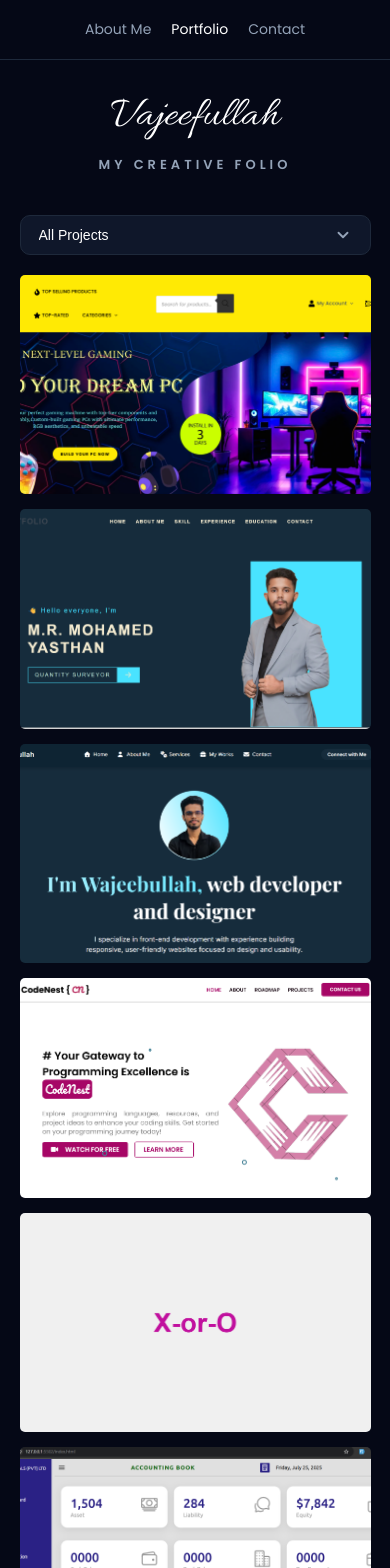
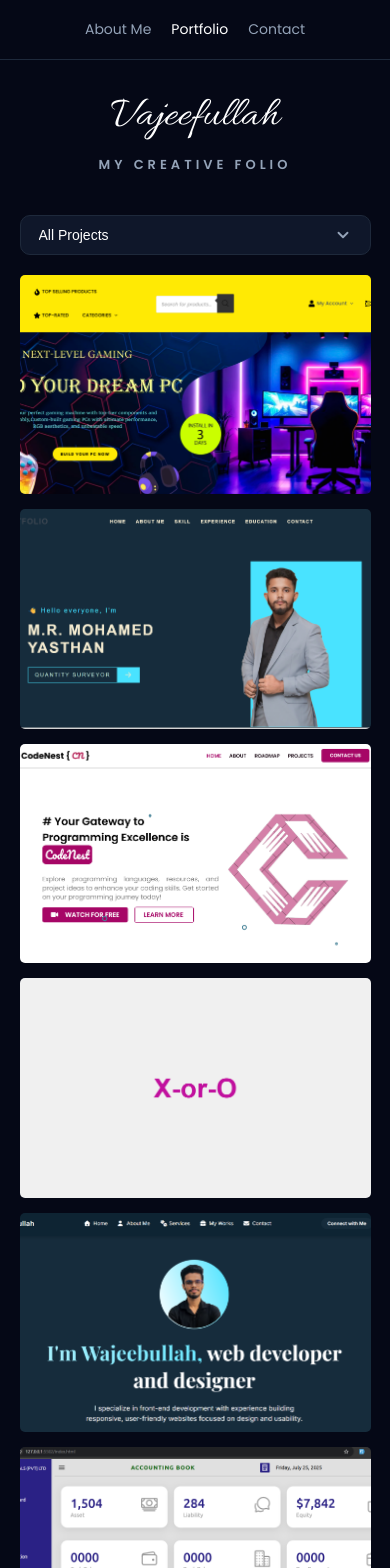
Before and after one commit to vajeeismail/vajeefullah-portfolio, a React (Vite) app: page / in a window 390 px wide. Shown: the top 1568 px of the page. Built offline with nearby package versions, Linux system fonts and the light colour scheme.

Commit message:
08: Projects Links and Responsive Update

```diff
--- a/src/data/projects.js
+++ b/src/data/projects.js
@@ -11,6 +11,21 @@ import accountbook from "../assets/projects/Software/AccountBookUI/accountbook-c
 import weatherapp from "../assets/projects/Software/WeatherApp/weatherapp-cover-img.png";
 import sorc from "../assets/projects/Software/SROC/sorc-cover-img.png";
 import didak from "../assets/projects/Software/DidakPOS/didak-cover-img.png";
+import vjcafe from "../assets/projects/Software/VJCafe/vj-cafe-cover-img.png";
+
+/* =========================
+   UI / UX Projects
+========================= */
+
+import eventManage from "../assets/projects/UIUX/EventManage/event-cover-img.png";
+import nmg from "../assets/projects/UIUX/NMG/nmg-cover-img.png";
+import travelAgency from "../assets/projects/UIUX/TravelAgencyUIUX/travelagency-cover-img.png";
+
+/* =========================
+   Graphic Design Projects
+========================= */
+
+import techcareFolio from "../assets/projects/Graphics/TechcareFolio/techcarefolio-cover-img.jpeg";
 
 const projects = [
 
@@ -19,7 +34,10 @@ const projects = [
         category: "Software",
         title: "Tech Care E-Commerce",
         slug: "tech-care",
-        cover: techcare
+        cover: techcare,
+        previewType: "website",
+        previewLink: "https://shop.techcare.qa/",
+        responsive: true
     },
 
     {
@@ -27,7 +45,32 @@ const projects = [
         category: "Software",
         title: "Personal Website Template 01",
         slug: "personal-website-template-01",
-        cover: personal01
+        cover: personal01,
+        previewType: "website",
+        previewLink: "https://yasthan.netlify.app/",
+        responsive: true
+    },
+
+    {
+        id: 4,
+        category: "Software",
+        title: "CodeNest",
+        slug: "codenest",
+        cover: codenest,
+        previewType: "website",
+        previewLink: "https://codenestsite.netlify.app/",
+        responsive: true
+    },
+
+    {
+        id: 5,
+        category: "Software",
+        title: "X or O Game",
+        slug: "x-or-o-game",
+        cover: tictactoe,
+        previewType: "website",
+        previewLink: "https://x-or-o-game.netlify.app/",
+        responsive: true
     },
 
     {
@@ -35,23 +78,10 @@ const projects = [
         category: "Software",
         title: "Personal Website Template 02",
         slug: "personal-website-template-02",
-        cover: personal02
-    },
-
-    {
-        id: 4,
-        category: "Software",
-        title: "CodeNest",
-        slug: "codenest",
-        cover: codenest
-    },
-
-    {
-        id: 5,
-        category: "Software",
-        title: "Tic Tac Toe",
-        slug: "tic-tac-toe",
-        cover: tictactoe
+        cover: personal02,
+        previewType: "website",
+        previewLink: "https://wajeebullah-portfolio.netlify.app/",
+        responsive: false
     },
 
     {
@@ -59,7 +89,10 @@ const projects = [
         category: "Software",
         title: "Account Book UI",
         slug: "account-book-ui",
-        cover: accountbook
+        cover: accountbook,
+        previewType: "website",
+        previewLink: "https://accountbookmrzdeals.netlify.app/",
+        responsive: false
     },
 
     {
@@ -67,7 +100,10 @@ const projects = [
         category: "Software",
         title: "Weather App",
         slug: "weather-app",
-        cover: weatherapp
+        cover: weatherapp,
+        previewType: "website",
+        previewLink: "https://weathercondtionchecker.netlify.app/",
+        responsive: true
     },
 
     {
@@ -75,7 +111,10 @@ const projects = [
         category: "Software",
         title: "SORC",
         slug: "sorc",
-        cover: sorc
+        cover: sorc,
+        previewType: "github",
+        previewLink: "https://github.com/vajeeismail/SORC",
+        responsive: true
     },
 
     {
@@ -83,9 +122,77 @@ const projects = [
         category: "Software",
         title: "Didak POS",
         slug: "didak-pos",
-        cover: didak
+        cover: didak,
+        previewType: "website",
+        previewLink: "",
+        responsive: false
+    },
+
+    {
+        id: 10,
+        category: "Software",
+        title: "VJ Cofe & Rooms",
+        slug: "vj-cofe-rooms",
+        cover: vjcafe,
+        previewType: "website",
+        previewLink: "https://vjcoffeecafe.netlify.app/",
+        responsive: false
+    },
+
+    /* =========================
+        UI / UX Projects
+    ========================= */
+
+    {
+        id: 11,
+        category: "UIUX",
+        title: "NGM Automobiles UI",
+        slug: "ngm-automobiles-ui",
+        cover: nmg,
+        previewType: "figma",
+        previewLink: "https://www.figma.com/proto/GPh17oFmlxPwIGyAnnR6q9/NGM?node-id=4-5",
+        responsive: true
+    },
+
+    {
+        id: 12,
+        category: "UIUX",
+        title: "Event Management UI",
+        slug: "event-management-ui",
+        cover: eventManage,
+        previewType: "figma",
+        previewLink: "https://www.figma.com/proto/rwDiys3MLOLZB73RsgcLLK/Event-Book?node-id=14-974&starting-point-node-id=14%3A720",
+        responsive: true
+    },
+
+    {
+        id: 13,
+        category: "UIUX",
+        title: "Travel Agency UI / UX",
+        slug: "travel-agency-uiux",
+        cover: travelAgency,
+        previewType: "behance",
+        previewLink: "https://www.behance.net/gallery/243834179/UIUX-DESIGN-TRAVEL-AGENCY",
+        responsive: true
+    },
+
+    /* =========================
+    Graphic Design Projects
+    ========================= */
+
+    {
+        id: 14,
+        category: "Graphics",
+        title: "Tech Care Company Profile",
+        slug: "tech-care-company-profile",
+        cover: techcareFolio,
+        previewType: "behance",
+        previewLink: "https://www.behance.net/gallery/251814923/PORTFOLIO-TECH-CARE-(DESIGN-CONTENT-CREATION)",
+        responsive: true
     }
 
 ];
 
+
+
 export default projects;
```
Also changed, not shown: src/assets/projects/Software/VJCafe/vj-cafe-cover-img.png (added).
